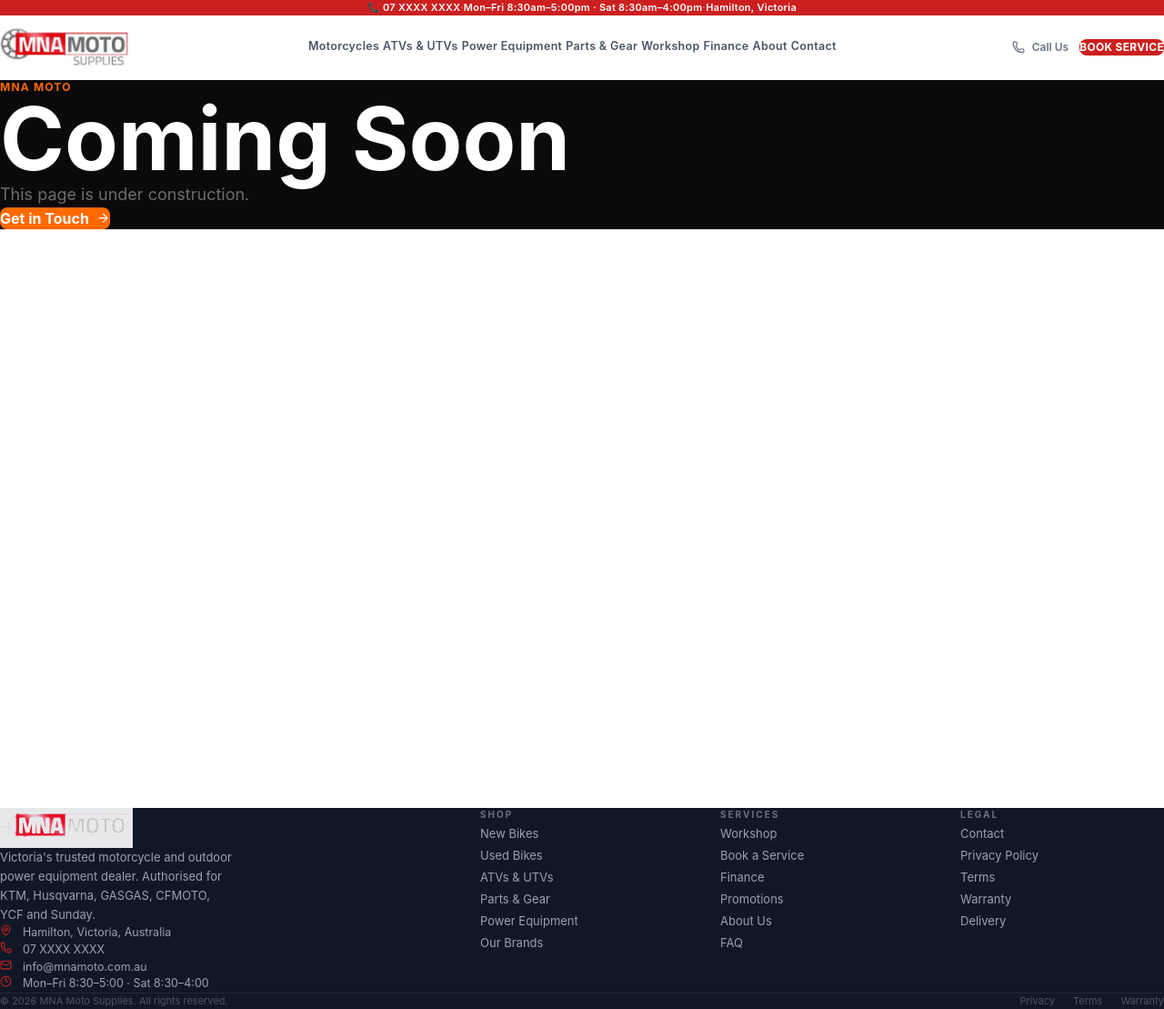
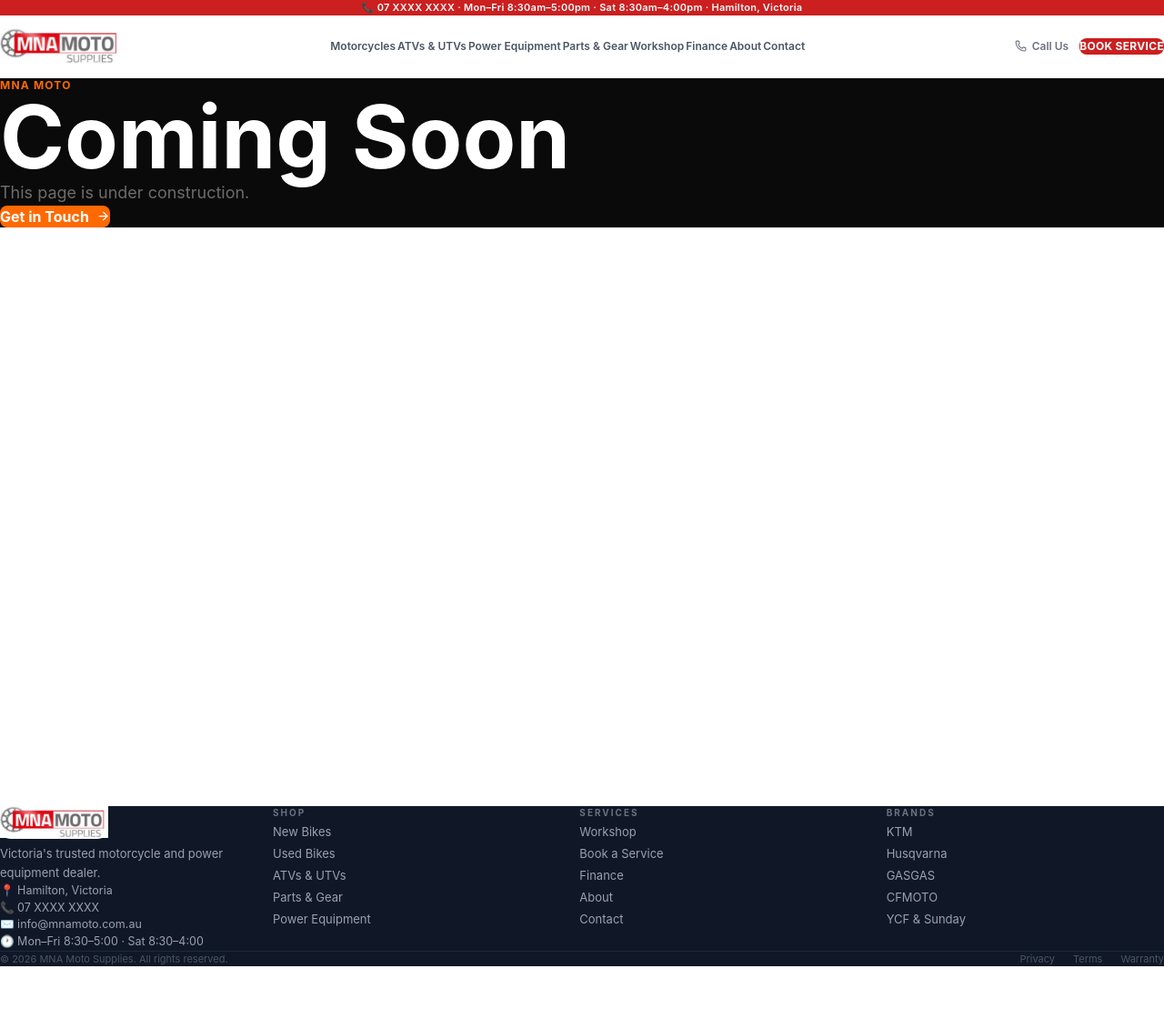
Before and after one commit to sophiavoss33-beep/mnamoto, a Next.js app: page /faq in a window 1280 px wide. Shown: the whole page at 91% size. After the commit the page ends 1062 px from the top, so only its background shows below. Built offline with nearby package versions, Linux system fonts and the light colour scheme.

Commit message:
Fix all mobile bugs: reviews cards, why us grid, newsletter input, footer overflow, header sticky

```diff
--- a/components/layout/Footer.tsx
+++ b/components/layout/Footer.tsx
@@ -1,48 +1,58 @@
+import Link from "next/link";
 import Image from "next/image";
-import Link from "next/link";
-import { MapPin, Phone, Mail, Clock } from "lucide-react";
 
 export default function Footer() {
   return (
     <footer className="bg-gray-900 text-white">
-      <div className="max-w-[1320px] mx-auto px-6 lg:px-10 pt-16 pb-10">
-        <div className="grid grid-cols-1 md:grid-cols-2 lg:grid-cols-5 gap-10 mb-12">
-          <div className="lg:col-span-2">
-            <Image src="/images/mnalogo.jpg" alt="MNA Moto Supplies" width={140} height={52} className="h-11 w-auto mb-5 opacity-90 brightness-[2]" />
-            <p className="text-[13px] text-gray-400 leading-relaxed mb-6 max-w-[260px]">Victoria&apos;s trusted motorcycle and outdoor power equipment dealer. Authorised for KTM, Husqvarna, GASGAS, CFMOTO, YCF and Sunday.</p>
-            <ul className="space-y-3">
-              {[
-                { Icon: MapPin, text: "Hamilton, Victoria, Australia" },
-                { Icon: Phone, text: "07 XXXX XXXX", href: "tel:07XXXXXXXX" },
-                { Icon: Mail, text: "info@mnamoto.com.au", href: "mailto:info@mnamoto.com.au" },
-                { Icon: Clock, text: "Mon–Fri 8:30–5:00 · Sat 8:30–4:00" },
-              ].map(({ Icon, text, href }) => (
-                <li key={text} className="flex items-start gap-3">
-                  <Icon size={13} className="text-[#CC1F1F] mt-0.5 flex-shrink-0" />
-                  {href ? <a href={href} className="text-[12.5px] text-gray-400 hover:text-white transition-colors">{text}</a>
-                    : <span className="text-[12.5px] text-gray-400">{text}</span>}
-                </li>
-              ))}
-            </ul>
+      <div className="max-w-[1320px] mx-auto px-5 lg:px-10 pt-14 pb-8">
+
+        {/* Top row */}
+        <div className="flex flex-col lg:flex-row gap-10 mb-12">
+          <div className="flex-shrink-0 max-w-[260px]">
+            <div className="bg-white rounded-xl p-3 inline-block mb-4">
+              <Image src="/images/mnalogo.jpg" alt="MNA Moto Supplies" width={130} height={48} className="h-9 w-auto object-contain" />
+            </div>
+            <p className="text-[13px] text-gray-400 leading-relaxed mb-4">
+              Victoria&apos;s trusted motorcycle and power equipment dealer.
+            </p>
+            <div className="space-y-2 text-[12.5px] text-gray-400">
+              <p>📍 Hamilton, Victoria</p>
+              <a href="tel:07XXXXXXXX" className="block hover:text-white transition-colors">📞 07 XXXX XXXX</a>
+              <a href="mailto:info@mnamoto.com.au" className="block hover:text-white transition-colors">✉️ info@mnamoto.com.au</a>
+              <p>🕐 Mon–Fri 8:30–5:00 · Sat 8:30–4:00</p>
+            </div>
           </div>
 
-          {[
-            { title: "Shop", links: [["New Bikes","/motorcycles/new"],["Used Bikes","/motorcycles/used"],["ATVs & UTVs","/motorcycles/atv"],["Parts & Gear","/parts"],["Power Equipment","/outdoor-power"],["Our Brands","/brands"]] },
-            { title: "Services", links: [["Workshop","/workshop"],["Book a Service","/workshop/book"],["Finance","/finance"],["Promotions","/promotions"],["About Us","/about"],["FAQ","/faq"]] },
-            { title: "Legal", links: [["Contact","/contact"],["Privacy Policy","/privacy"],["Terms","/terms"],["Warranty","/warranty"],["Delivery","/delivery"]] },
-          ].map(({ title, links }) => (
-            <div key={title}>
-              <div className="text-[10px] font-bold tracking-[0.2em] uppercase text-gray-500 mb-5">{title}</div>
-              <ul className="space-y-3">
-                {links.map(([l, h]) => (
+          <div className="grid grid-cols-2 md:grid-cols-3 gap-8 flex-1">
+            <div>
+              <div className="text-[10px] font-bold tracking-[0.2em] uppercase text-gray-500 mb-4">Shop</div>
+              <ul className="space-y-2.5">
+                {[["New Bikes","/motorcycles/new"],["Used Bikes","/motorcycles/used"],["ATVs & UTVs","/motorcycles/atv"],["Parts & Gear","/parts"],["Power Equipment","/outdoor-power"]].map(([l,h])=>(
                   <li key={h}><Link href={h} className="text-[13px] text-gray-400 hover:text-white transition-colors">{l}</Link></li>
                 ))}
               </ul>
             </div>
-          ))}
+            <div>
+              <div className="text-[10px] font-bold tracking-[0.2em] uppercase text-gray-500 mb-4">Services</div>
+              <ul className="space-y-2.5">
+                {[["Workshop","/workshop"],["Book a Service","/workshop/book"],["Finance","/finance"],["About","/about"],["Contact","/contact"]].map(([l,h])=>(
+                  <li key={h}><Link href={h} className="text-[13px] text-gray-400 hover:text-white transition-colors">{l}</Link></li>
+                ))}
+              </ul>
+            </div>
+            <div>
+              <div className="text-[10px] font-bold tracking-[0.2em] uppercase text-gray-500 mb-4">Brands</div>
+              <ul className="space-y-2.5">
+                {[["KTM","/brands/ktm"],["Husqvarna","/brands/husqvarna"],["GASGAS","/brands/gasgas"],["CFMOTO","/brands/cfmoto"],["YCF & Sunday","/brands"]].map(([l,h])=>(
+                  <li key={h}><Link href={h} className="text-[13px] text-gray-400 hover:text-white transition-colors">{l}</Link></li>
+                ))}
+              </ul>
+            </div>
+          </div>
         </div>
 
-        <div className="flex flex-col sm:flex-row items-center justify-between gap-4 pt-8 border-t border-gray-800">
+        {/* Bottom */}
+        <div className="flex flex-col sm:flex-row items-center justify-between gap-3 pt-6 border-t border-gray-800">
           <span className="text-[11px] text-gray-600">© {new Date().getFullYear()} MNA Moto Supplies. All rights reserved.</span>
           <div className="flex gap-5">
             {[["Privacy","/privacy"],["Terms","/terms"],["Warranty","/warranty"]].map(([l,h])=>(
--- a/components/layout/Header.tsx
+++ b/components/layout/Header.tsx
@@ -16,14 +16,7 @@
 ];
 
 export default function Header() {
-  const [scrolled, setScrolled] = useState(false);
   const [open, setOpen] = useState(false);
-
-  useEffect(() => {
-    const fn = () => setScrolled(window.scrollY > 80);
-    window.addEventListener("scroll", fn, { passive: true });
-    return () => window.removeEventListener("scroll", fn);
-  }, []);
 
   useEffect(() => {
     document.body.style.overflow = open ? "hidden" : "";
@@ -31,69 +24,73 @@
 
   return (
     <>
-      {/* Top bar */}
-      <div className="bg-[#CC1F1F] text-white text-[11px] font-semibold py-2 text-center tracking-wide">
-        <a href="tel:07XXXXXXXX" className="hover:underline">📞 07 XXXX XXXX</a>
-        <span className="mx-3 opacity-40">·</span>
-        Mon–Fri 8:30am–5:00pm · Sat 8:30am–4:00pm
-        <span className="mx-3 opacity-40">·</span>
-        Hamilton, Victoria
+      {/* Top info bar */}
+      <div className="bg-[#CC1F1F] text-white text-[11px] font-semibold py-2 text-center tracking-wide px-4">
+        <span className="hidden sm:inline">📞 <a href="tel:07XXXXXXXX" className="hover:underline">07 XXXX XXXX</a> · </span>
+        Mon–Fri 8:30am–5:00pm · Sat 8:30am–4:00pm · Hamilton, Victoria
       </div>
 
-      <header className={`sticky top-0 z-50 transition-all duration-300 bg-white ${scrolled ? "shadow-md" : "border-b border-gray-100"}`}>
-        <div className="max-w-[1320px] mx-auto px-5 lg:px-8 h-[70px] flex items-center justify-between gap-6">
-          <Link href="/" className="flex-shrink-0">
-            <Image src="/images/mnalogo.jpg" alt="MNA Moto Supplies" width={150} height={56} className="h-11 w-auto object-contain" priority />
+      {/* Main header */}
+      <header className="sticky top-0 z-50 bg-white border-b border-gray-100 shadow-sm">
+        <div className="max-w-[1320px] mx-auto px-5 lg:px-8 h-[68px] flex items-center justify-between gap-4">
+
+          {/* Logo */}
+          <Link href="/" className="flex-shrink-0" aria-label="MNA Moto Home">
+            <Image src="/images/mnalogo.jpg" alt="MNA Moto Supplies" width={140} height={52} className="h-10 w-auto object-contain" priority />
           </Link>
 
-          <nav className="hidden lg:flex items-center gap-1 flex-1 justify-center">
+          {/* Desktop nav */}
+          <nav className="hidden lg:flex items-center gap-0.5 flex-1 justify-center">
             {links.map((l) => (
               <Link key={l.href} href={l.href}
-                className="px-3 py-2 text-[12.5px] font-semibold text-gray-600 hover:text-[#CC1F1F] rounded-lg hover:bg-red-50 transition-all tracking-wide whitespace-nowrap">
+                className="px-3 py-2 text-[12px] font-semibold text-gray-600 hover:text-[#CC1F1F] rounded-lg hover:bg-red-50 transition-all whitespace-nowrap">
                 {l.label}
               </Link>
             ))}
           </nav>
 
+          {/* Desktop actions */}
           <div className="hidden lg:flex items-center gap-3 flex-shrink-0">
-            <a href="tel:07XXXXXXXX" className="flex items-center gap-2 text-[12px] font-semibold text-gray-500 hover:text-[#CC1F1F] transition-colors">
-              <Phone size={14} /><span>Call Us</span>
+            <a href="tel:07XXXXXXXX" className="flex items-center gap-1.5 text-[12px] font-semibold text-gray-500 hover:text-[#CC1F1F] transition-colors">
+              <Phone size={13} /> Call Us
             </a>
             <Link href="/workshop/book"
-              className="px-5 py-2.5 bg-[#CC1F1F] hover:bg-[#A81818] text-white text-[12px] font-bold tracking-wide uppercase rounded-lg transition-all hover:shadow-lg">
+              className="px-5 py-2.5 bg-[#CC1F1F] hover:bg-[#A81818] text-white text-[12px] font-bold tracking-wide uppercase rounded-lg transition-all hover:shadow-lg whitespace-nowrap">
               Book Service
             </Link>
           </div>
 
-          <button className="lg:hidden p-2 text-gray-700" onClick={() => setOpen(true)} aria-label="Open menu">
+          {/* Mobile burger */}
+          <button className="lg:hidden p-2 text-gray-700 -mr-1" onClick={() => setOpen(true)} aria-label="Open menu">
             <Menu size={24} />
           </button>
         </div>
       </header>
 
-      {/* Mobile */}
+      {/* Mobile drawer */}
       <div className={`fixed inset-0 z-[200] bg-white flex flex-col transition-transform duration-300 ${open ? "translate-x-0" : "translate-x-full"}`}>
-        <div className="flex items-center justify-between px-5 h-[70px] border-b border-gray-100">
-          <Image src="/images/mnalogo.jpg" alt="MNA Moto" width={130} height={48} className="h-10 w-auto" />
-          <button onClick={() => setOpen(false)} className="p-2 text-gray-600" aria-label="Close">
+        <div className="flex items-center justify-between px-5 h-[68px] border-b border-gray-100 flex-shrink-0">
+          <Image src="/images/mnalogo.jpg" alt="MNA Moto" width={130} height={48} className="h-9 w-auto object-contain" />
+          <button onClick={() => setOpen(false)} className="p-2 text-gray-600" aria-label="Close menu">
             <X size={24} />
           </button>
         </div>
-        <nav className="flex-1 overflow-y-auto py-4">
+        <nav className="flex-1 overflow-y-auto py-2">
           {links.map((l) => (
             <Link key={l.href} href={l.href} onClick={() => setOpen(false)}
-              className="flex items-center px-6 py-4 text-[15px] font-semibold text-gray-700 hover:text-[#CC1F1F] border-b border-gray-50 transition-colors">
+              className="flex items-center px-6 py-4 text-[15px] font-semibold text-gray-700 hover:text-[#CC1F1F] hover:bg-red-50 transition-all">
               {l.label}
             </Link>
           ))}
         </nav>
-        <div className="p-5 border-t border-gray-100 space-y-3">
+        <div className="p-5 border-t border-gray-100 space-y-3 flex-shrink-0">
           <Link href="/workshop/book" onClick={() => setOpen(false)}
-            className="flex justify-center items-center w-full py-4 bg-[#CC1F1F] text-white font-bold text-[14px] tracking-wide uppercase rounded-xl hover:bg-[#A81818] transition-colors">
+            className="flex justify-center items-center w-full py-4 bg-[#CC1F1F] text-white font-bold text-[14px] uppercase tracking-wide rounded-xl hover:bg-[#A81818] transition-colors">
             Book a Service
           </Link>
-          <a href="tel:07XXXXXXXX" className="flex justify-center items-center gap-2 w-full py-3.5 border-2 border-gray-200 text-gray-700 font-semibold text-[14px] rounded-xl hover:border-[#CC1F1F] hover:text-[#CC1F1F] transition-all">
-            <Phone size={16} /> Call Us
+          <a href="tel:07XXXXXXXX"
+            className="flex justify-center items-center gap-2 w-full py-3.5 border-2 border-gray-200 text-gray-700 font-semibold text-[14px] rounded-xl hover:border-[#CC1F1F] hover:text-[#CC1F1F] transition-all">
+            <Phone size={16} /> 07 XXXX XXXX
           </a>
         </div>
       </div>
--- a/components/sections/Workshop.tsx
+++ b/components/sections/Workshop.tsx
@@ -7,39 +7,40 @@
   "Suspension Setup","Electrical Diagnostics","Accessory Fitting",
 ];
 
+const brands = ["KTM","Husqvarna","GASGAS","CFMOTO","YCF","Sunday","Thor","Fox Racing","100%","RHK","Motorex","Oregon","Greenworks","KTM","Husqvarna","GASGAS","CFMOTO","YCF","Sunday","Thor","Fox Racing","100%","RHK","Motorex","Oregon","Greenworks"];
+
 export default function Workshop() {
   return (
     <>
-      {/* Workshop Section */}
-      <section className="py-24 bg-gray-900 overflow-hidden relative">
+      <section className="py-20 bg-gray-900 overflow-hidden relative">
         <div className="absolute inset-0">
           <Image src="/images/showroom/parts-wall.jpg" alt="MNA Moto workshop" fill className="object-cover opacity-20" sizes="100vw" />
         </div>
-        <div className="relative z-10 max-w-[1320px] mx-auto px-6 lg:px-10">
-          <div className="grid grid-cols-1 lg:grid-cols-2 gap-16 items-center">
+        <div className="relative z-10 max-w-[1320px] mx-auto px-5 lg:px-10">
+          <div className="grid grid-cols-1 lg:grid-cols-2 gap-14 items-center">
             <div>
               <p className="text-[11px] font-bold tracking-[0.2em] uppercase text-[#CC1F1F] mb-4">On-Site Workshop</p>
-              <h2 className="font-[family-name:var(--font-display)] text-[clamp(44px,6vw,80px)] text-white leading-none tracking-wide mb-6">
+              <h2 className="font-[family-name:var(--font-display)] text-[clamp(40px,5vw,72px)] text-white leading-none tracking-wide mb-5">
                 EXPERT<br />SERVICING.<br /><span className="text-[#CC1F1F]">NO SHORTCUTS.</span>
               </h2>
-              <p className="text-[16px] text-white/55 leading-relaxed mb-10 max-w-[400px]">
-                Factory-trained technicians and genuine parts. We service every brand we sell and we do it right the first time.
+              <p className="text-[15px] text-white/55 leading-relaxed mb-8 max-w-[380px]">
+                Factory-trained technicians and genuine parts. We service every brand we sell.
               </p>
-              <div className="grid grid-cols-2 gap-3 mb-10">
+              <div className="grid grid-cols-2 gap-2.5 mb-8">
                 {services.map((s) => (
-                  <div key={s} className="flex items-center gap-2.5 text-[13px] text-white/65 font-medium">
-                    <CheckCircle2 size={15} className="text-[#CC1F1F] flex-shrink-0" />
+                  <div key={s} className="flex items-center gap-2 text-[12.5px] text-white/60">
+                    <CheckCircle2 size={14} className="text-[#CC1F1F] flex-shrink-0" />
                     {s}
                   </div>
                 ))}
               </div>
-              <div className="flex flex-wrap gap-4">
+              <div className="flex flex-wrap gap-3">
                 <Link href="/workshop/book"
-                  className="inline-flex items-center gap-2.5 px-8 py-4 bg-[#CC1F1F] hover:bg-[#A81818] text-white font-bold text-[13px] tracking-wide uppercase rounded-xl transition-all hover:shadow-[0_8px_30px_rgba(204,31,31,0.4)] hover:-translate-y-0.5">
-                  Book a Service <ArrowRight size={15} />
+                  className="inline-flex items-center gap-2 px-7 py-3.5 bg-[#CC1F1F] hover:bg-[#A81818] text-white font-bold text-[13px] tracking-wide uppercase rounded-xl transition-all hover:shadow-lg">
+                  Book a Service <ArrowRight size={14} />
                 </Link>
                 <Link href="/workshop"
-                  className="inline-flex items-center gap-2.5 px-8 py-4 bg-white/10 hover:bg-white/20 text-white font-bold text-[13px] tracking-wide uppercase rounded-xl border border-white/20 hover:border-white/40 transition-all">
+                  className="inline-flex items-center gap-2 px-7 py-3.5 bg-white/10 hover:bg-white/20 text-white font-bold text-[13px] tracking-wide uppercase rounded-xl border border-white/20 transition-all">
                   Learn More
                 </Link>
               </div>
@@ -48,34 +49,26 @@
             <div className="relative hidden lg:block">
               <div className="relative rounded-2xl overflow-hidden aspect-[4/3]">
                 <Image src="/images/showroom/showroom-floor.jpg" alt="MNA Moto showroom" fill className="object-cover opacity-80" sizes="50vw" />
-                <div className="absolute inset-0 bg-gradient-to-t from-gray-900/60 to-transparent" />
               </div>
-              <div className="absolute -bottom-5 -left-5 bg-[#CC1F1F] rounded-2xl p-6 shadow-[0_20px_60px_rgba(204,31,31,0.4)]">
-                <div className="font-[family-name:var(--font-display)] text-[52px] text-white leading-none tracking-wide">20+</div>
-                <div className="text-[11px] text-white/75 font-semibold uppercase tracking-widest mt-1">Years Servicing</div>
+              <div className="absolute -bottom-4 -left-4 bg-[#CC1F1F] rounded-2xl p-5 shadow-[0_20px_60px_rgba(204,31,31,0.4)]">
+                <div className="font-[family-name:var(--font-display)] text-[48px] text-white leading-none tracking-wide">20+</div>
+                <div className="text-[10px] text-white/75 font-bold uppercase tracking-widest mt-1">Years Servicing</div>
               </div>
             </div>
           </div>
         </div>
       </section>
 
-      {/* Brands strip */}
-      <section className="bg-white py-12 border-b border-gray-100 overflow-hidden">
+      {/* Brands — no animation, simple wrap */}
+      <section className="bg-white py-12 border-b border-gray-100">
         <p className="text-center text-[10px] font-bold tracking-[0.25em] uppercase text-gray-400 mb-8">Authorised Dealer &amp; Stockist For</p>
-        <div className="relative">
-          <div className="flex gap-4 w-max" style={{ animation: "scroll 28s linear infinite" }}>
-            {[...["KTM","Husqvarna","GASGAS","CFMOTO","YCF","Sunday","Thor","Fox Racing","100%","RHK","Motorex","Oregon","Greenworks"],
-              ...["KTM","Husqvarna","GASGAS","CFMOTO","YCF","Sunday","Thor","Fox Racing","100%","RHK","Motorex","Oregon","Greenworks"]
-            ].map((b, i) => (
-              <div key={i} className="flex-shrink-0 h-10 px-7 bg-gray-50 rounded-full border border-gray-200 flex items-center font-[family-name:var(--font-display)] text-[14px] text-gray-600 whitespace-nowrap hover:border-[#CC1F1F] hover:text-[#CC1F1F] transition-colors cursor-default tracking-wider">
-                {b}
-              </div>
-            ))}
-          </div>
-          <div className="absolute inset-y-0 left-0 w-20 bg-gradient-to-r from-white to-transparent pointer-events-none" />
-          <div className="absolute inset-y-0 right-0 w-20 bg-gradient-to-l from-white to-transparent pointer-events-none" />
+        <div className="flex flex-wrap justify-center gap-3 max-w-[1200px] mx-auto px-6">
+          {["KTM","Husqvarna","GASGAS","CFMOTO","YCF","Sunday","Thor","Fox Racing","100%","RHK","Motorex","Oregon","Greenworks"].map((b) => (
+            <div key={b} className="h-9 px-5 bg-gray-50 rounded-full border border-gray-200 flex items-center font-[family-name:var(--font-display)] text-[13px] text-gray-600 whitespace-nowrap hover:border-[#CC1F1F] hover:text-[#CC1F1F] transition-colors cursor-default tracking-wider">
+              {b}
+            </div>
+          ))}
         </div>
-        <style>{`@keyframes scroll { from { transform: translateX(0); } to { transform: translateX(-50%); } }`}</style>
       </section>
     </>
   );
```
Also changed, not shown: components/sections/Hero.tsx (+21 -22 lines), components/sections/Newsletter.tsx (+11 -10 lines), components/sections/Reviews.tsx (+38 -25 lines), components/sections/WhyUs.tsx (+13 -36 lines).
